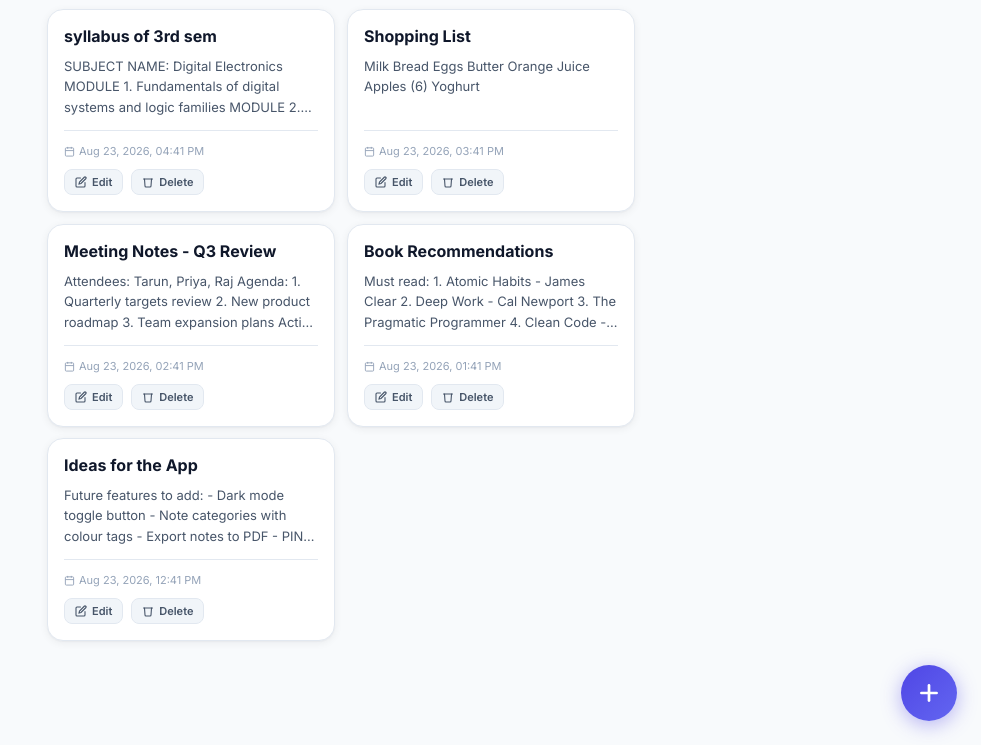
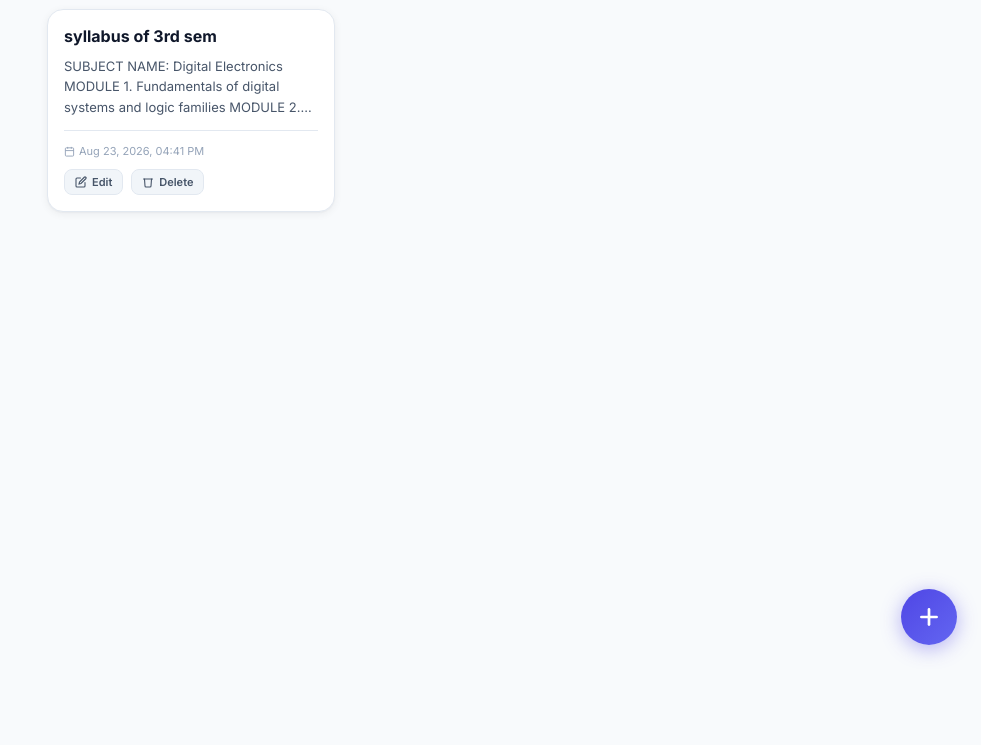
Before and after one commit to tarunvashistha561-hue/Tflow, a website: page DigitalNotebook_App.html in a window 1280 px wide. Shown: the part 131-876 px from the top of the page, without its empty margins (299-1280 px from the left). After the commit the page ends 800 px from the top, so only its background shows below. Drawn offline with Linux system fonts and the light colour scheme.

Commit message:
Keep only syllabus note in default notes list and bump STORAGE_KEY to v2

```diff
--- a/DigitalNotebook_App.html
+++ b/DigitalNotebook_App.html
@@ -902,7 +902,7 @@
 /* ═══════════════════════════════════════════════════════════════════════════
    DATA LAYER — localStorage
    ═══════════════════════════════════════════════════════════════════════════ */
-const STORAGE_KEY = 'digital_notebook_v1';
+const STORAGE_KEY = 'digital_notebook_v2';
 
 const DB = {
   load() {
@@ -916,34 +916,6 @@ const DB = {
             content: "SUBJECT NAME: Digital Electronics\nMODULE 1. Fundamentals of digital systems and logic families\nMODULE 2. Combinational digitalcircuit\nMODULE 3. Sequential circuit and systems\nMODULE 4. A/D and D/A converters\nMODULE 5. Semiconductor memories and programmable logic device\n\n\nSUBJECT NAME: Data structure & algorithm\nMODULE 1. introduction\nMODULE 2. Stacks and queues\nMODULE 3. Linked list\nMODULE 4. sorting and hashing\n\n\nSUBJECT NAME: Analog electronic circuit\nMODULE 1. Diode circuit\nMODULE 2. BJT circuits\nMODULE 3. MOSFET circuits\nMODULE 4. Differential , multistage and operational amplifiers\nMODULE 5. Linear applications of OP-AMP\nMODULE 6. Nonlinear applications of Op-AMP\n\n\nSUBJECT NAME: Effective technical communication\nMODULE 1. Information design and development\nMODULE 2. Technical writing , grammer and editing\nMODULE 3. Self development and assessment\nMODULE 4. Communication and technical writing\nMODULE 5. Ethics",
             created_at: new Date().toISOString(),
             updated_at: new Date().toISOString()
-          },
-          {
-            id: 2,
-            title: "Shopping List",
-            content: "Milk\nBread\nEggs\nButter\nOrange Juice\nApples (6)\nYoghurt",
-            created_at: new Date(Date.now() - 3600000).toISOString(),
-            updated_at: new Date(Date.now() - 3600000).toISOString()
-          },
-          {
-            id: 3,
-            title: "Meeting Notes - Q3 Review",
-            content: "Attendees: Tarun, Priya, Raj\n\nAgenda:\n1. Quarterly targets review\n2. New product roadmap\n3. Team expansion plans\n\nAction items:\n- Prepare slides by Friday\n- Send email to stakeholders\n- Schedule follow-up for next week",
-            created_at: new Date(Date.now() - 7200000).toISOString(),
-            updated_at: new Date(Date.now() - 7200000).toISOString()
-          },
-          {
-            id: 4,
-            title: "Book Recommendations",
-            content: "Must read:\n1. Atomic Habits - James Clear\n2. Deep Work - Cal Newport\n3. The Pragmatic Programmer\n4. Clean Code - Robert Martin\n5. Python Crash Course - Eric Matthes",
-            created_at: new Date(Date.now() - 10800000).toISOString(),
-            updated_at: new Date(Date.now() - 10800000).toISOString()
-          },
-          {
-            id: 5,
-            title: "Ideas for the App",
-            content: "Future features to add:\n- Dark mode toggle button\n- Note categories with colour tags\n- Export notes to PDF\n- PIN lock screen\n- Cloud sync via Firebase\n- Search history\n- Favourite notes section",
-            created_at: new Date(Date.now() - 14400000).toISOString(),
-            updated_at: new Date(Date.now() - 14400000).toISOString()
           }
         ];
         localStorage.setItem(STORAGE_KEY, JSON.stringify(defaultNotes));
```
Also changed, not shown: www/index.html (+1 -29 lines).
